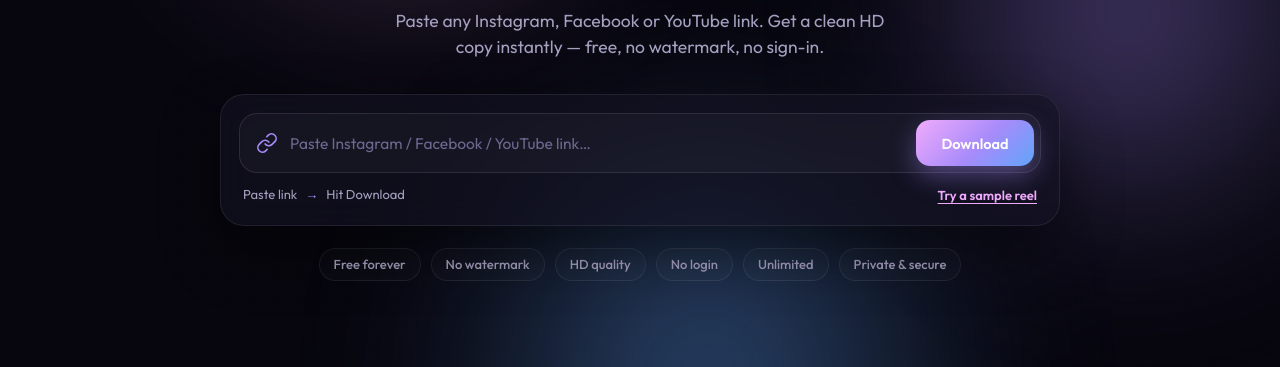
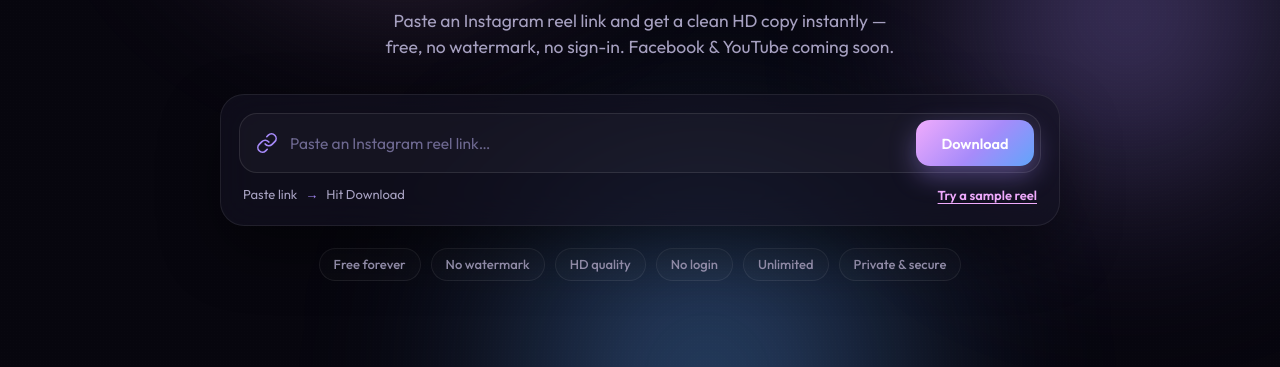
Before and after one commit to aloksystems/ClipKosh, a plain HTML site: page public/index.html in a window 1280 px wide. Shown: the part 345-712 px from the top of the page. Drawn offline with Linux system fonts and the light colour scheme; no server answers.

Commit message:
Position ClipKosh as Instagram-first
Homepage copy now leads with Instagram reels and marks Facebook/YouTube as
coming soon, matching the current single-platform focus.

Co-authored-by: Copilot <223556219+Copilot@users.noreply.github.com>

```diff
--- a/public/index.html
+++ b/public/index.html
@@ -35,7 +35,7 @@
     <section class="hero">
       <div class="eyebrow">The Premium Multi-Platform Downloader</div>
       <h1 class="title">Download <span class="grad">Reels</span>, Videos <br />&amp; Clips in seconds</h1>
-      <p class="subtitle">Paste any Instagram, Facebook or YouTube link. Get a clean HD copy instantly — free, no watermark, no sign-in.</p>
+      <p class="subtitle">Paste an Instagram reel link and get a clean HD copy instantly — free, no watermark, no sign-in. Facebook &amp; YouTube coming soon.</p>
 
       <!-- Paste link flow -->
       <div class="card holder">
@@ -44,7 +44,7 @@
             <span class="paste-icon" aria-hidden="true">
               <svg viewBox="0 0 24 24" width="22" height="22"><path fill="none" stroke="currentColor" stroke-width="1.8" stroke-linecap="round" stroke-linejoin="round" d="M10 13a5 5 0 0 0 7.54.54l3-3a5 5 0 0 0-7.07-7.07l-1.72 1.71M14 11a5 5 0 0 0-7.54-.54l-3 3a5 5 0 0 0 7.07 7.07l1.71-1.71"/></svg>
             </span>
-            <input id="reel-url" type="url" class="paste-input" placeholder="Paste Instagram / Facebook / YouTube link…" spellcheck="false" />
+            <input id="reel-url" type="url" class="paste-input" placeholder="Paste an Instagram reel link…" spellcheck="false" />
             <button type="submit" class="btn btn-primary paste-btn" id="download-btn">
               <span class="btn-label">Download</span>
               <span class="spinner" aria-hidden="true"></span>
@@ -132,7 +132,7 @@
       <div class="faq">
         <details class="faq-item"><summary>Is this free?<span class="chev">⌄</span></summary><p>Yes — completely free with no limits, no watermark and no registration.</p></details>
         <details class="faq-item"><summary>Does it work for private accounts?<span class="chev">⌄</span></summary><p>No. We can only download public reels and videos. Private posts aren't accessible.</p></details>
-        <details class="faq-item"><summary>Which sites are supported?<span class="chev">⌄</span></summary><p>Instagram reels &amp; videos, Facebook videos/reels, and YouTube videos. Paste any share link and hit Download.</p></details>
+        <details class="faq-item"><summary>Which sites are supported?<span class="chev">⌄</span></summary><p>Right now: Instagram reels &amp; videos. Facebook and YouTube support are on their way.</p></details>
         <details class="faq-item"><summary>Is it safe to use?<span class="chev">⌄</span></summary><p>Your link is processed anonymously and never stored. We fetch the file fresh each time.</p></details>
       </div>
     </section>
```
